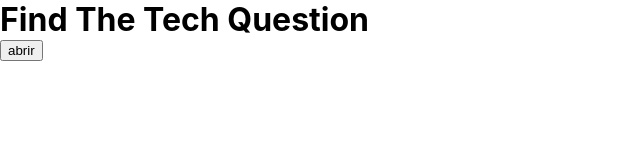
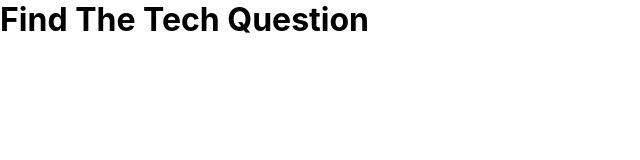
Before and after one commit to NicolasNakasone/AnswerTheTechQuestion, a React (Create React App) app in the folder frontend/: page / in a window 1280 px wide. Shown: the top 160 px of the page, without its empty margins (0-640 px from the left). Built offline with nearby package versions, Linux system fonts and the light colour scheme; the HTML template or start-up script is replaced by a standard one.

Commit message:
fix(component): removed component used to be tested

```diff
--- a/frontend/src/App.tsx
+++ b/frontend/src/App.tsx
@@ -1,20 +1,7 @@
-import { useState } from 'react'
-
-import { Dialog } from 'src/components/common/Dialog'
-
 export const App = () => {
-  const [open, setOpen] = useState(false)
   return (
     <div className="App">
       <h1>Find The Tech Question</h1>
-      <Dialog {...{ open }}>
-        <p>hola</p>
-        <button onClick={() => setOpen(false)}>x</button>
-      </Dialog>
-
-      <button onClick={() => setOpen(!open)}>
-        {!open ? 'abrir' : 'cerrar'}
-      </button>
     </div>
   )
 }
```
